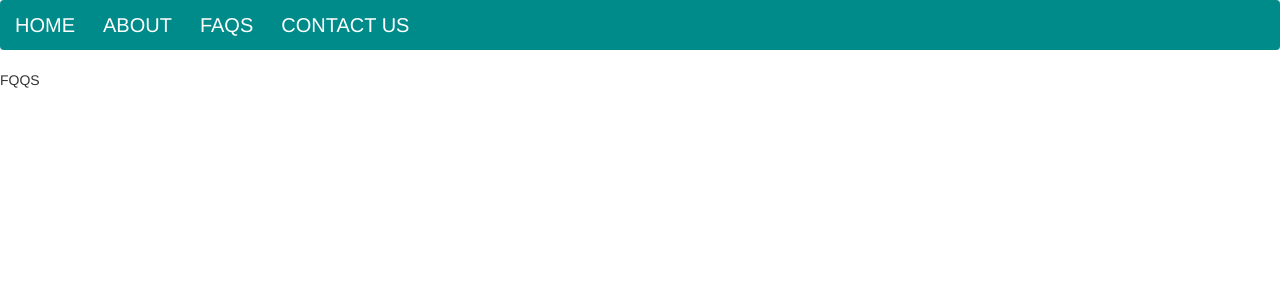
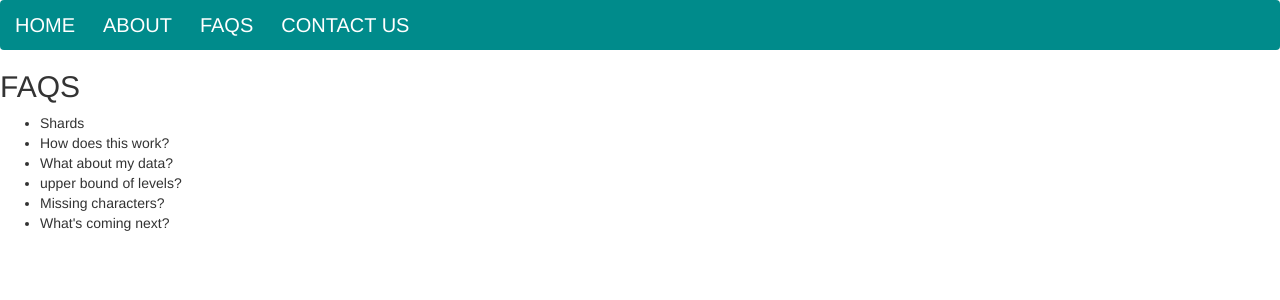
Before and after one commit to dylanesque/MPQChampApp, a Next.js app: page /faqs in a window 1280 px wide. Shown: the top 300 px of the page. Built offline with nearby package versions, Linux system fonts and the light colour scheme.

Commit message:
Added Reach UI tabs

```diff
--- a/package.json
+++ b/package.json
@@ -11,6 +11,7 @@
     "@apollo/react-ssr": "3.1.5",
     "@auth0/nextjs-auth0": "0.13.0",
     "@material-ui/core": "^4.11.1",
+    "@reach/tabs": "^0.12.1",
     "apollo-boost": "^0.4.9",
     "apollo-link-ws": "^1.0.20",
     "bootstrap": "3.4.1",
--- a/pages/_app.js
+++ b/pages/_app.js
@@ -1,5 +1,6 @@
 import 'bootstrap/dist/css/bootstrap.min.css';
 import '../styles/App.css';
+// import '@reach/tabs/styles.css';
 import Layout from '../components/Layout';
 
 // This default export is required in a new `pages/_app.js` file.
--- a/pages/faqs.js
+++ b/pages/faqs.js
@@ -1,5 +1,17 @@
 const FAQS = () => {
-    return ( <div>FQQS</div> );
-}
+  return (
+    <div>
+      <h2>FAQS</h2>
+      <ul>
+        <li>Shards</li>
+        <li>How does this work?</li>
+        <li>What about my data?</li>
+        <li>upper bound of levels?</li>
+        <li>Missing characters?</li>
+        <li>What's coming next?</li>
+      </ul>
+    </div>
+  );
+};
 
 export default FAQS;
--- a/utils/parse.js
+++ b/utils/utils.js
@@ -1,3 +1,5 @@
+
+// parses an array of feedees/feeders from string value
 function parseFeeds(data) {
   if (data === 'none') {
     return;
```
Also changed, not shown: components/Card.js (+12 -2 lines), pages/index.js (+21 -9 lines), 1 other file (tests, documents, lock files or other folders).
